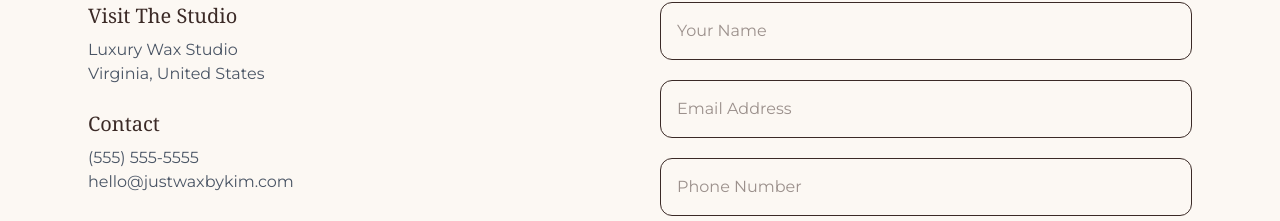
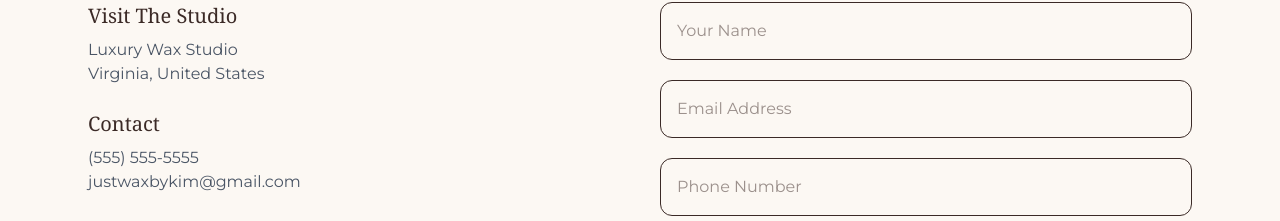
Before and after one commit to kevin-phan-25/just-wax-by-kim, a Next.js app: page / in a window 1280 px wide. Shown: the part 8823-9044 px from the top of the page. Built offline with nearby package versions, Linux system fonts and the light colour scheme; a web font is replaced by a local one.

Commit message:
Change contact email to justwaxbykim@gmail.com
Updated the email address for contact information.

```diff
--- a/features/contact/contact.data.ts
+++ b/features/contact/contact.data.ts
@@ -27,7 +27,7 @@ export const CONTACT_DATA = {
 
 
     email:
-    "hello@justwaxbykim.com",
+    "justwaxbykim@gmail.com",
 
 
     location:
```
